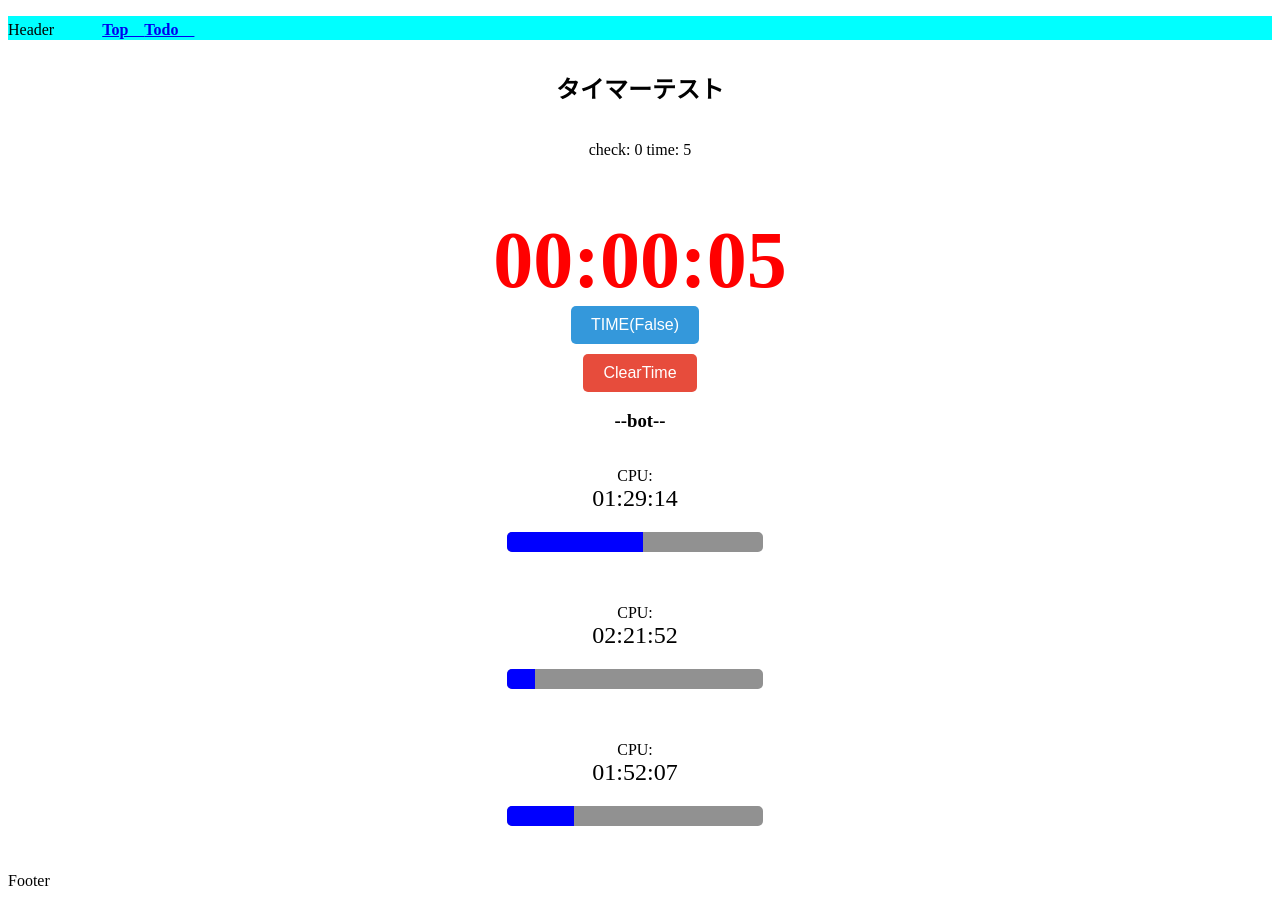
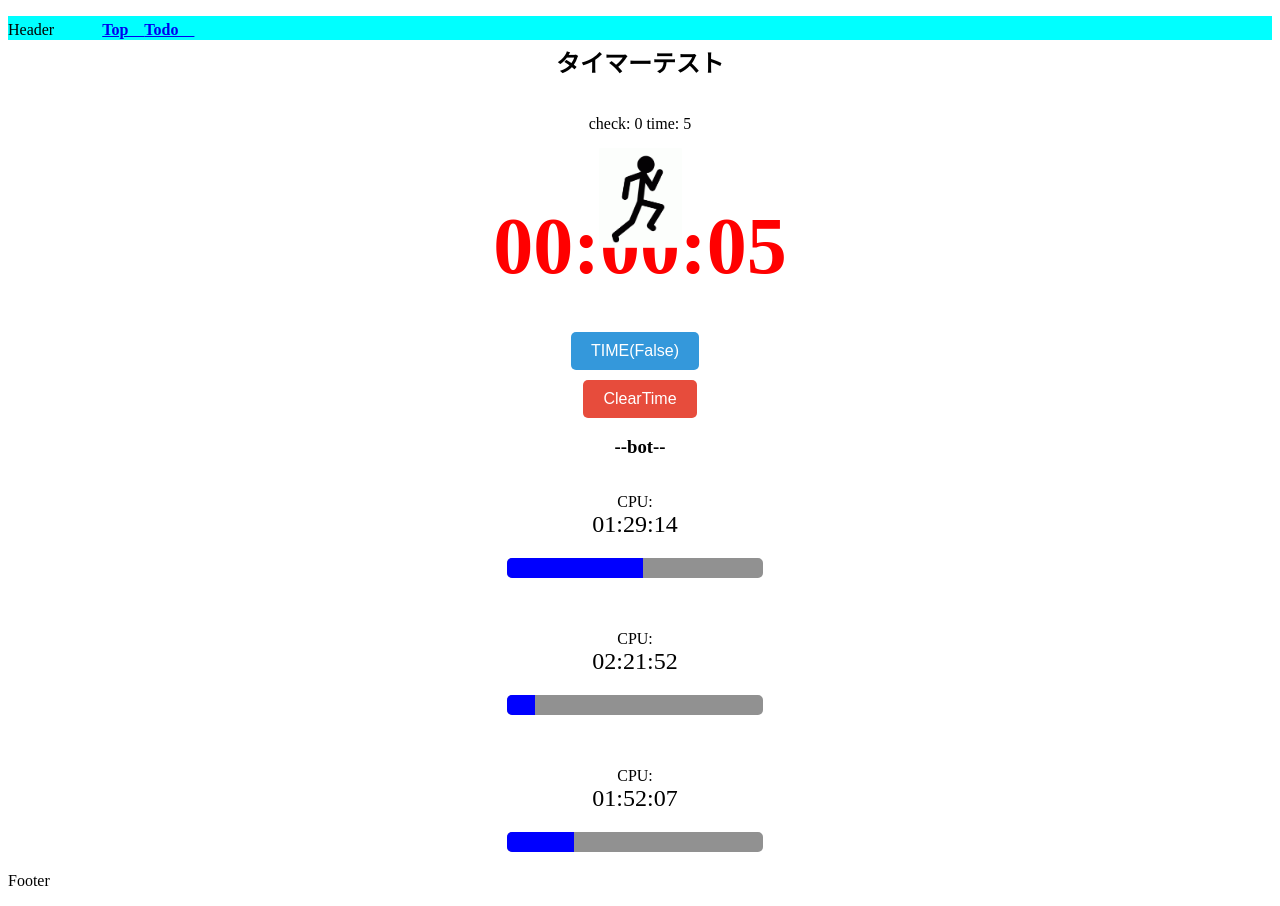
Before and after one commit to 2k2e2n/Clockshare_Vue, a Nuxt app: page / in a window 1280 px wide. Built offline with nearby package versions, Linux system fonts and the light colour scheme.

Commit message:
棒人間を追加しました。ゲージが消えましたﾋﾟｴﾝ

```diff
--- a/pages/index.vue
+++ b/pages/index.vue
@@ -62,13 +62,15 @@ onMounted(() => {
 
   <div class="timer-container">
     <h2>タイマーテスト</h2>
-    <p>check: {{ check }} time: {{ time }} </p>
-    <div class="progress-bar">
+       <p>check: {{ check }} time: {{ time }}  </p>
+    <div>
+   <img src ="@/assets/images/running-stickman.gif" alt = "logo" class = "running-stickman"> </div>
+
+    <Showtime class="maincontent" v-if="!isRest" :time="time" />
+    <Resttime class="maincontent" v-if="isRest" :isRest="isRest" />
+   <div class="progress-bar">
       <div class="progress" :style="{ width: progress + '%' }"></div>
     </div>
-    <Showtime class="maincontent" v-if="!isRest" :time="time" />
-    <Resttime class="maincontent" v-if="isRest" :isRest="isRest" />
-
     <!-- トグルボタン -->
     <button
       class="toggle-button"
@@ -162,4 +164,10 @@ onMounted(() => {
   background-color: #c0392b; /* ホバー時の暗い赤色背景 */
 }
 
+.running-stickman {
+  scale: 20%;
+  margin-bottom: -250px;
+  margin-top: -200px;
+}
+
 </style>
```
Also changed, not shown: assets/images/running-stickman.gif (added).
